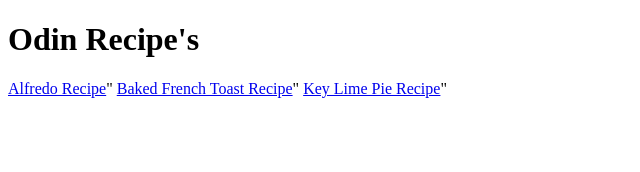
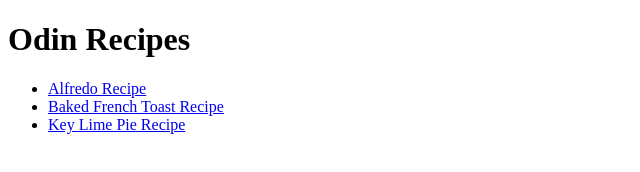
Before and after one commit to Asiasm7/odin-recipes, a plain HTML site: page index.html in a window 1280 px wide. Shown: the whole page, without its empty margins (0-640 px from the left). Drawn offline with Linux system fonts and the light colour scheme.

Commit message:
Fix visual problems with index.html page

```diff
--- a/index.html
+++ b/index.html
@@ -4,9 +4,11 @@
 <meta charset="utf-8">
     </head>
     <body>
-<h1> Odin Recipe's</h1>
-<a href="recipes/alfredo.html">Alfredo Recipe</a>"
-<a href="recipes/alfredo.html">Baked French Toast Recipe</a>"
-<a href="recipes/alfredo.html">Key Lime Pie Recipe</a>"
+<h1> Odin Recipes</h1>
+<ul>
+<li> <a href="recipes/alfredo.html">Alfredo Recipe</a></li>
+<li><a href="recipes/alfredo.html">Baked French Toast Recipe</a></li>
+<li><a href="recipes/alfredo.html">Key Lime Pie Recipe</a></li>
+</ul>
     </body>
 </html>
```
